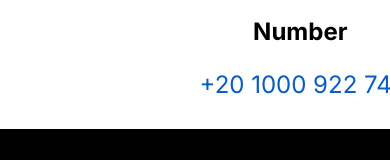
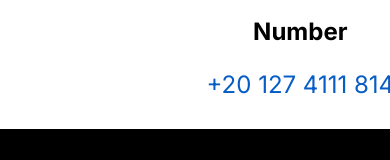
Before and after one commit to Yahiaadell/crossfit111, a React (Create React App) app: page / in a window 390 px wide. Shown: the part 3987-4147 px from the top of the page. Built offline with nearby package versions, Linux system fonts and the light colour scheme.

Commit message:
Phone Number

```diff
--- a/src/Components/Join/Join.jsx
+++ b/src/Components/Join/Join.jsx
@@ -97,7 +97,7 @@ Contact Us
  <div className='left-join'>
   <div className="contact-address">
     <h3>Number</h3>
-<a href="tel:+201000922741" className="contact-no">+20 1000 922 741</a>
+<a href="tel:+201274111814" className="contact-no">+20 127 4111 814</a>
  </div>
  </div>
  <div className="right-join">
```
